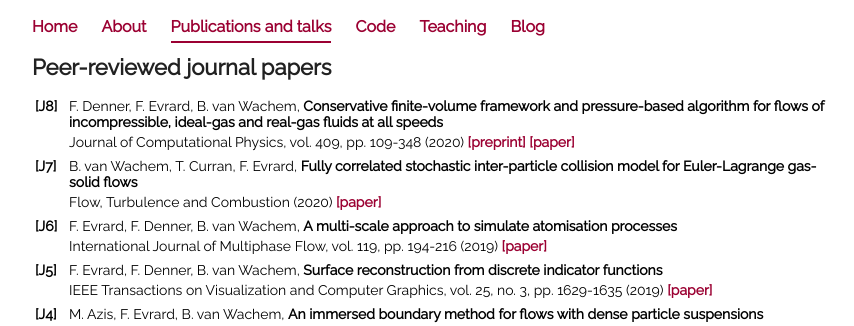
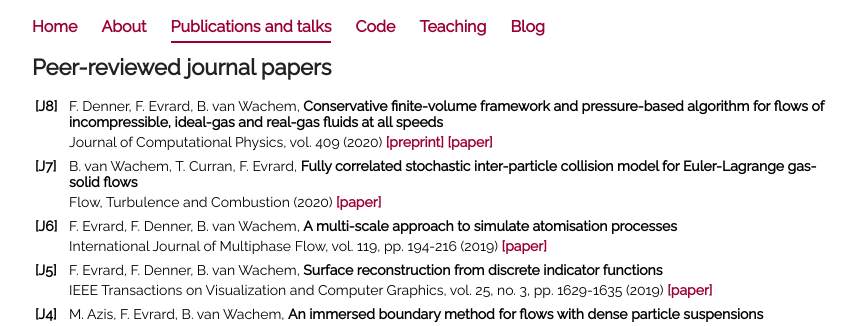
Before and after one commit to fabienevrard/fabienevrard.github.io, a Jekyll site: the page built from publications/index.html, in a window 1280 px wide. Shown: the top 326 px of the page, without its empty margins (208-1062 px from the left). Built offline with Jekyll 4.4.1, drawn with Linux system fonts in a browser that asks for light colours.

Commit message:
Update index.html

```diff
--- a/publications/index.html
+++ b/publications/index.html
@@ -14,7 +14,7 @@ title: Publications and talks
 		 </tr>
 		 <tr>
 			 <td></td>
-			 <td>Journal of Computational Physics, vol. 409, pp. 109-348 (2020) <b><a href="https://arxiv.org/abs/2002.10482">[preprint]</a></b> <b><a href="https://doi.org/10.1016/j.jcp.2020.109348">[paper]</a></b></td>
+			 <td>Journal of Computational Physics, vol. 409 (2020) <b><a href="https://arxiv.org/abs/2002.10482">[preprint]</a></b> <b><a href="https://doi.org/10.1016/j.jcp.2020.109348">[paper]</a></b></td>
 		 </tr>
 		 <tr><td></td><td></td></tr>
 		 <tr>
```
